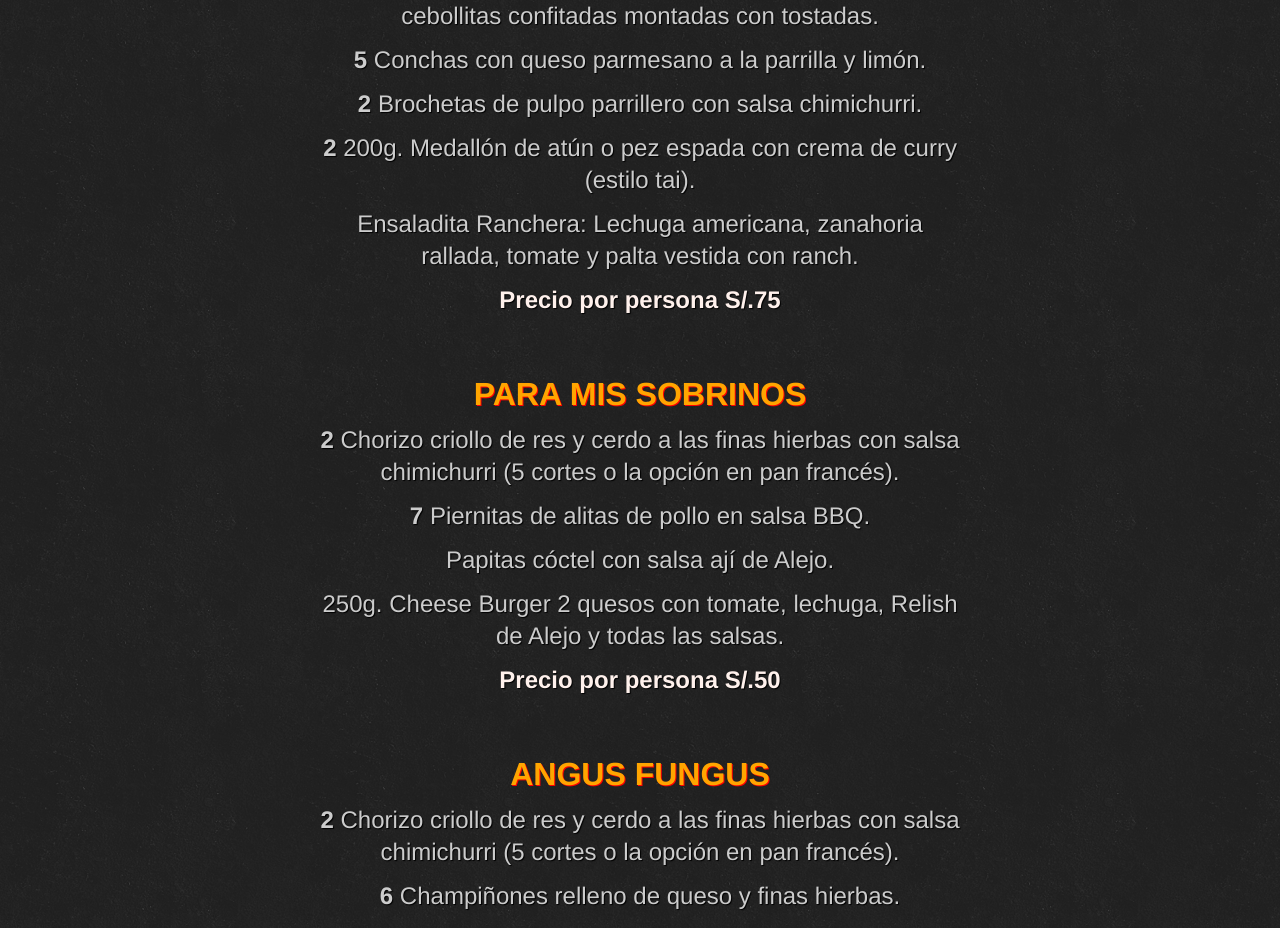
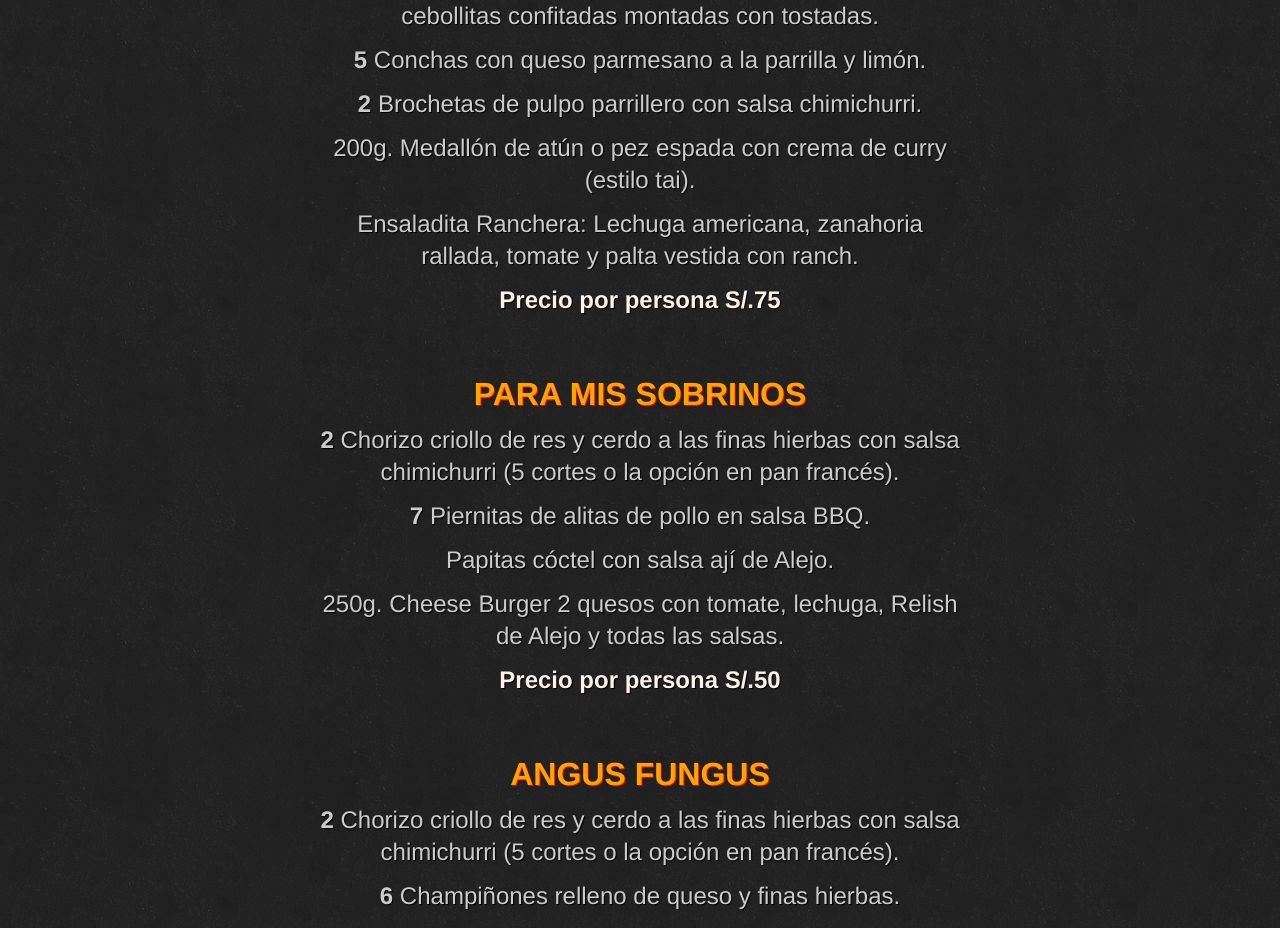
Before and after one commit to beathyate/parrilladealejo, a plain HTML site: page public/index.html in a window 1280 px wide. Shown: the part 3190-4118 px from the top of the page. Drawn offline with Linux system fonts and the light colour scheme; a web font is replaced by a local one.

Commit message:
Fix menu

```diff
--- a/public/index.html
+++ b/public/index.html
@@ -77,7 +77,7 @@
         <li>80g. Tartar de Atún ahumado servido con guacamole y cebollitas confitadas montadas con tostadas.</li>
         <li><span class="food-quantity">5</span> Conchas con queso parmesano a la parrilla y limón.</li>
         <li><span class="food-quantity">2</span> Brochetas de pulpo parrillero con salsa chimichurri.</li>
-        <li><span class="food-quantity">2</span> 200g. Medallón de atún o pez espada con crema de curry (estilo tai).</li>
+        <li>200g. Medallón de atún o pez espada con crema de curry (estilo tai).</li>
         <li>Ensaladita Ranchera: Lechuga americana, zanahoria rallada, tomate y palta vestida con ranch.</li>
         <li class="precio">Precio por persona  S/.75</li>
       </ul>
```
